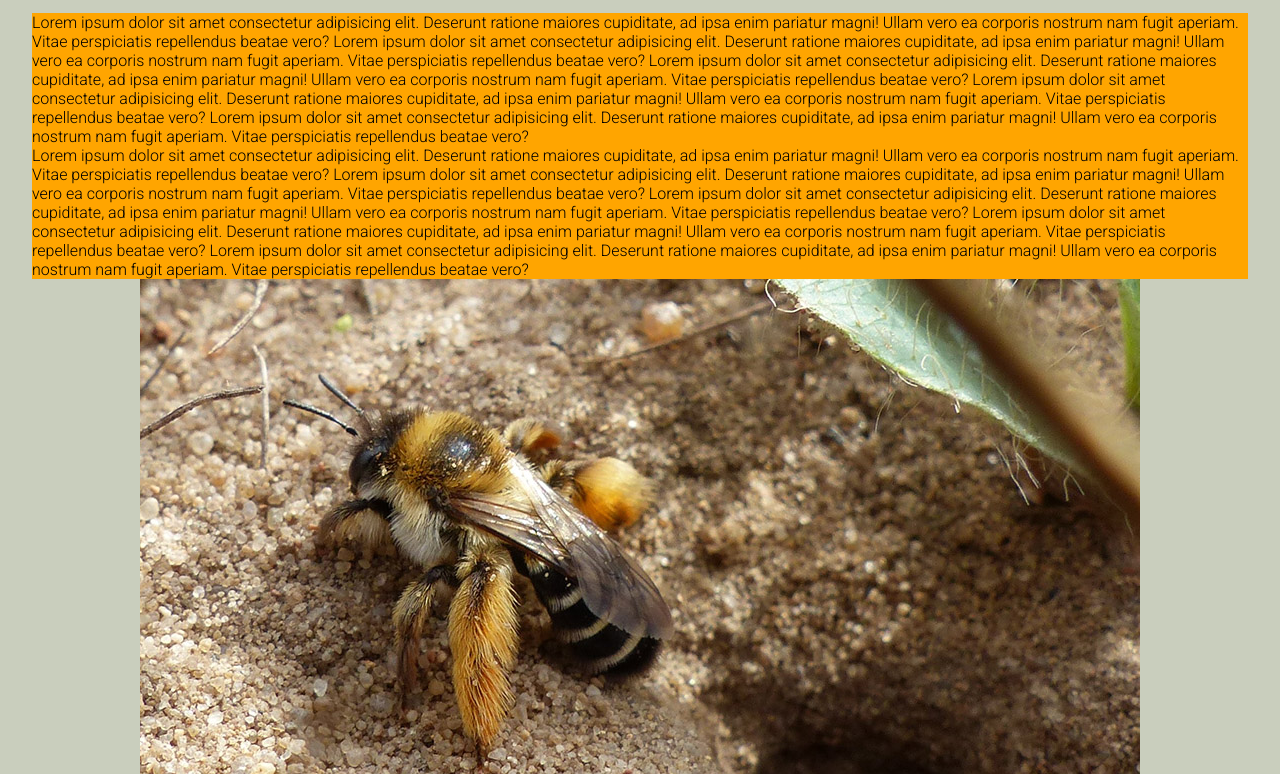
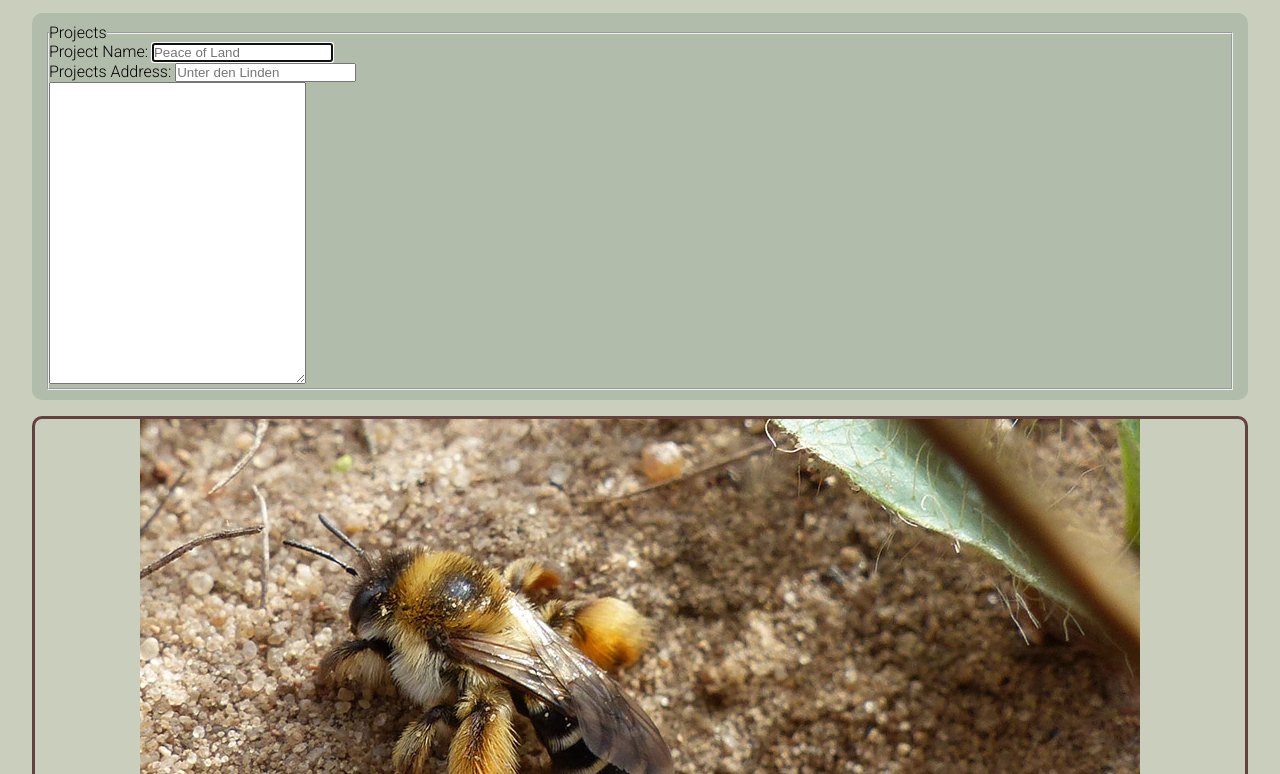
Before and after one commit to VladaAlek/berlin-permaculture-map, a plain HTML site: page form.html in a window 1280 px wide. Shown: the part 177-951 px from the top of the page. Drawn offline with Linux system fonts and the light colour scheme.

Commit message:
feat. add the content of the form section in the Form Page

```diff
--- a/assets/css/style.css
+++ b/assets/css/style.css
@@ -32,6 +32,8 @@ body {
     align-items: center;
     justify-content: space-between;
     padding-left: 50px;
+    border-top-left-radius: 10px;
+    border-top-right-radius: 10px;
 }
 
 .menu {
@@ -217,6 +219,8 @@ button:hover {
     grid-column: 1 / 13;
     grid-row: 12 / 13;
     background-color: #6C6061;
+    border-bottom-left-radius: 10px;
+    border-bottom-right-radius: 10px;
 }
 
 .social-networks {
@@ -260,27 +264,23 @@ button:hover {
     grid-row: 2 / 3;
     background-color: yellow;
 }*/
+.form-main {}
 
 .form-item-3 {
     grid-column: 1 / 13;
     grid-row: 3 / 9;
-    background-color: orange;
-    /*width: 95%;
-  margin-right: auto;
-  margin-left: auto;*/
 }
 
 .form-item-4 {
     grid-column: 1 / 13;
     grid-row: 9 / 12;
-    /*border: 5px solid rgba(255, 255, 255, .5);
-  border-radius: 10px;*/
 }
 
 .form-image {
     display: flex;
     align-items: center;
     justify-content: center;
+
 }
 
 /*button {
--- a/form.html
+++ b/form.html
@@ -34,34 +34,31 @@
                 <h1 id="title">Permaculture Map Berlin</h1>
                 <h2>The Problem is the Solution</h2>
             </div>
-            <div class="item form-item-3">Lorem ipsum dolor sit amet consectetur adipisicing elit.
-                 Deserunt ratione maiores cupiditate, ad ipsa enim pariatur magni! Ullam vero ea corporis nostrum nam fugit aperiam.
-                  Vitae perspiciatis repellendus beatae vero? Lorem ipsum dolor sit amet consectetur adipisicing elit.
-                Deserunt ratione maiores cupiditate, ad ipsa enim pariatur magni! Ullam vero ea corporis nostrum nam fugit aperiam.
-                Vitae perspiciatis repellendus beatae vero? Lorem ipsum dolor sit amet consectetur adipisicing elit.
-                Deserunt ratione maiores cupiditate, ad ipsa enim pariatur magni! Ullam vero ea corporis nostrum nam fugit aperiam.
-                Vitae perspiciatis repellendus beatae vero? Lorem ipsum dolor sit amet consectetur adipisicing elit.
-                Deserunt ratione maiores cupiditate, ad ipsa enim pariatur magni! Ullam vero ea corporis nostrum nam fugit aperiam.
-                Vitae perspiciatis repellendus beatae vero? Lorem ipsum dolor sit amet consectetur adipisicing elit.
-                Deserunt ratione maiores cupiditate, ad ipsa enim pariatur magni! Ullam vero ea corporis nostrum nam fugit aperiam.
-                Vitae perspiciatis repellendus beatae vero?
-            <br>
-        Lorem ipsum dolor sit amet consectetur adipisicing elit.
-        Deserunt ratione maiores cupiditate, ad ipsa enim pariatur magni! Ullam vero ea corporis nostrum nam fugit aperiam.
-        Vitae perspiciatis repellendus beatae vero? Lorem ipsum dolor sit amet consectetur adipisicing elit.
-        Deserunt ratione maiores cupiditate, ad ipsa enim pariatur magni! Ullam vero ea corporis nostrum nam fugit aperiam.
-        Vitae perspiciatis repellendus beatae vero? Lorem ipsum dolor sit amet consectetur adipisicing elit.
-        Deserunt ratione maiores cupiditate, ad ipsa enim pariatur magni! Ullam vero ea corporis nostrum nam fugit aperiam.
-        Vitae perspiciatis repellendus beatae vero? Lorem ipsum dolor sit amet consectetur adipisicing elit.
-        Deserunt ratione maiores cupiditate, ad ipsa enim pariatur magni! Ullam vero ea corporis nostrum nam fugit aperiam.
-        Vitae perspiciatis repellendus beatae vero? Lorem ipsum dolor sit amet consectetur adipisicing elit.
-        Deserunt ratione maiores cupiditate, ad ipsa enim pariatur magni! Ullam vero ea corporis nostrum nam fugit aperiam.
-        Vitae perspiciatis repellendus beatae vero?
-    <br></div>
-            <div class="item form-item-4">
-                       <div class="form-image">
+            <div class="item item-3 form-item-3">
+                <form action="#/post" method="post">
+                    <fieldset>
+                        <legend>Projects</legend>
+                        <p>
+                            <label for="projectName">Project Name:</label>
+                            <input type="text" name="projectName" id="projectName" placeholder="Peace of Land" autocomplete="on"
+                                required autofocus>
+                        </p>
+                        <p>
+                            <label for="projectAddress">Projects Address:</label>
+                            <input type="text" name="projectAddress" id="projectAddress" placeholder="Unter den Linden"
+                                autocomplete="on" required>
+                        </p>
+                </form>
+
+                <textarea name="description" id="description" cols="30" rows="20" placeholder="Describe the permaculture project here!">
+
+                       </textarea>
+                </fieldset>
+            </div>
+            <div class="item item-4 form-item-4">
+                    <div class="form-image">
                         <img src="./assets/images/Hosenbiene.jpg" alt="wild bee near its hole dug in the soil">
-                       </div>
+                    </div>
             </div>
         </main>
 
```
